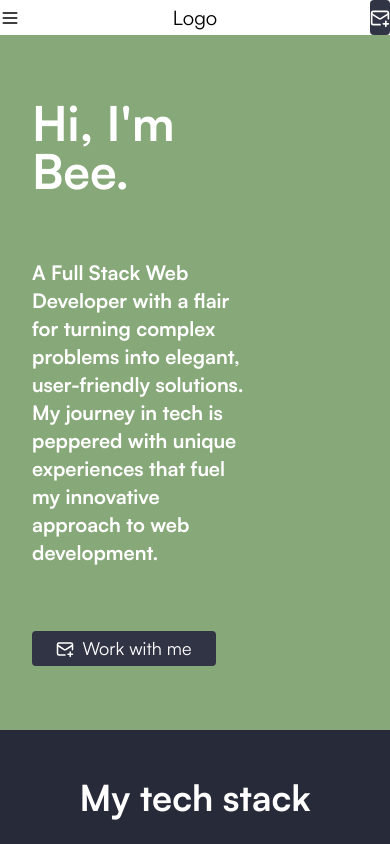
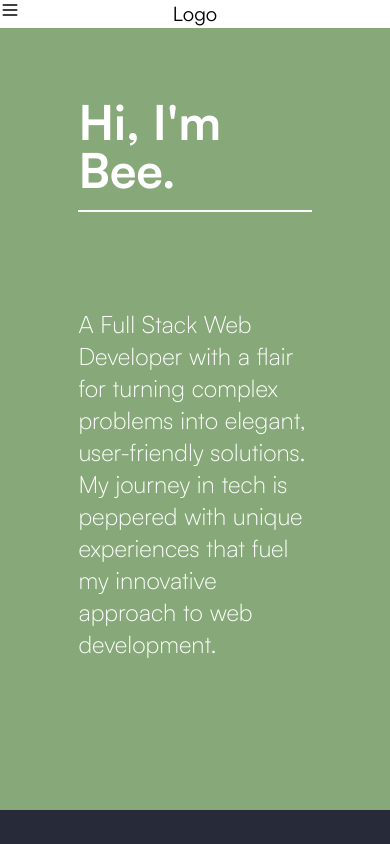
Before and after one commit to MadeOfBees/NextJSPortfolio, a Next.js app: page / in a window 390 px wide. Shown: the top 844 px of the page. Built offline with nearby package versions, Linux system fonts and the light colour scheme.

Commit message:
redesigned homepage

```diff
--- a/src/Components/navbar.tsx
+++ b/src/Components/navbar.tsx
@@ -1,15 +1,17 @@
+"use client";
+
 import React from "react";
 import { LuMailPlus, LuMenu } from "react-icons/lu";
 import { useState, Fragment } from "react";
 import { Menu, Transition } from "@headlessui/react";
+import { IoIosArrowDown } from "react-icons/io";
 
 export default function navbar() {
-  const [currentSearch, setCurrentSearch] = useState("Home");
-  const navArray = ["Home", "About", "Projects"];
+  const [currentSearch, setCurrentSearch] = useState("home");
   const projectsArray = ["Daily Sudoku", "Fretboard Quiz", "Blackjack"];
 
-  const underlineMainRoute = (num: number) => {
-    if (navArray[num] === currentSearch) {
+  const homeUnderlined = (page: string) => {
+    if (page === currentSearch) {
       return "mr-4 border-b-2 border-[#FFA500]";
     }
     return "mr-4";
@@ -20,10 +22,9 @@ export default function navbar() {
       <div className="flex justify-between items-center mx-auto p-4 text-xl fixed w-full z-20 top-0 start-0 bg-white border-b border-[#000000] border-opacity-20 h-[4.7rem]">
         <nav className="hidden md:block items-center ml-4">
           <button className="mr-8 ml-12">Logo</button>
-          <button className={underlineMainRoute(0)}>Home</button>
-          <button className={underlineMainRoute(1)}>About</button>
+          <button className={homeUnderlined("home")}>Home</button>
           <Menu>
-            <Menu.Button className={underlineMainRoute(2)}>
+            <Menu.Button className={homeUnderlined("projects")}>
               Projects
             </Menu.Button>
             <Transition
@@ -35,7 +36,7 @@ export default function navbar() {
               leaveFrom="transform opacity-100 scale-100"
               leaveTo="transform opacity-0 scale-95"
             >
-              <Menu.Items className="absolute top-[3.6rem] left-[18.2rem] w-[9rem] bg-white shadow focus:outline-none border border-[#313445] border-opacity-20">
+              <Menu.Items className="absolute top-[3.6rem] left-[14rem] rounded-[.6rem] px-[2rem] py-[.6rem] space-y-[.6rem] shadow-md bg-[#EBEAED]">
                 {projectsArray.map((project) => (
                   <Menu.Item as="div" key={project}>
                     {project}
@@ -47,31 +48,53 @@ export default function navbar() {
         </nav>
         <div className="md:hidden ml-4">
           <Menu>
-            <Menu.Button className="flex ring-2 ring-[#000000] rounded h-[2.2rem] w-[2.2rem] justify-center items-center">
+            <Menu.Button className="flex ring-2 ring-[#313445] rounded h-[2.2rem] w-[2.2rem] justify-center items-center">
               <LuMenu />
             </Menu.Button>
-            <Menu.Items className="absolute top-[3.6rem] w-[9rem] rounded-sm bg-white shadow focus:outline-none border border-[#313445] border-opacity-20">
+            <Transition
+              as={Fragment}
+              enter="transition ease-out duration-100"
+              enterFrom="transform opacity-0 scale-95"
+              enterTo="transform opacity-100 scale-100"
+              leave="transition ease-in duration-75"
+              leaveFrom="transform opacity-100 scale-100"
+              leaveTo="transform opacity-0 scale-95"
+            >
+              <Menu.Items className="absolute top-[3.8rem] rounded-[.6rem] px-[1rem] py-[.6rem] space-y-[.6rem] shadow-md bg-[#EBEAED]">
                 <Menu.Item as="div" key="Home">
                   Home
                 </Menu.Item>
-              <Menu.Item as="div" key="About">
-                About
-              </Menu.Item>
                 <Menu.Items as="div" key="Projects">
                   <Menu>
-                  <Menu.Button className="focus:outline-none">
+                    <Menu.Button className="focus:outline-none flex items-center">
                       Projects
+                      <IoIosArrowDown className="ml-[.5rem] mt-[.3rem]" />
                     </Menu.Button>
-                  <Menu.Items className="">
+                    <Transition
+                      as={Fragment}
+                      enter="transition ease-out duration-100"
+                      enterFrom="transform opacity-0 scale-95"
+                      enterTo="transform opacity-100 scale-100"
+                      leave="transition ease-in duration-75"
+                      leaveFrom="transform opacity-100 scale-100"
+                      leaveTo="transform opacity-0 scale-95"
+                    >
+                      <Menu.Items className="absolute rounded-[.6rem] px-[1rem] py-[.6rem] space-y-[.6rem] shadow-md bg-[#EBEAED] sm:top-[2.5rem] sm:left-[8.45rem] left-[2.5rem] top-[5.6rem]">
                         {projectsArray.map((project) => (
-                      <Menu.Item as="div" key={project}>
+                          <Menu.Item
+                            as="div"
+                            key={project}
+                            className="whitespace-nowrap"
+                          >
                             {project}
                           </Menu.Item>
                         ))}
                       </Menu.Items>
+                    </Transition>
                   </Menu>
                 </Menu.Items>
               </Menu.Items>
+            </Transition>
           </Menu>
         </div>
         <div className="md:hidden">
--- a/src/app/page.tsx
+++ b/src/app/page.tsx
@@ -2,7 +2,6 @@
 import Head from "next/head";
 import { useState, useEffect } from "react";
 import NavBar from "@/Components/navbar";
-import { LuMailPlus } from "react-icons/lu";
 
 export default function Home() {
   const [email, setEmail] = useState("");
@@ -23,27 +22,18 @@ export default function Home() {
       </Head>
       <main className="w-[100vw]">
         <NavBar />
-        <div className="bg-[#87A878] px-[2rem] min-h-[33rem]">
-          <div className="py-[4rem] md:px-[6.3rem] grid grid-cols-3">
-            <div className="col-start-1 col-span-2 flex-col space-y-[4rem] flex justify-center my-auto">
-              <h1 className="text-5xl font-bold text-white">Hi, I'm Bee.</h1>
-              <h2 className="text-xl font-semibold text-white">
-                A Full Stack Web Developer with a flair for turning complex
-                problems into elegant, user-friendly solutions. My journey in
-                tech is peppered with unique experiences that fuel my innovative
-                approach to web development.
-              </h2>
-              <button className="flex items-center justify-center bg-[#313445] hover:bg-[#42465d] text-white px-3 rounded h-[2.2rem] w-[11.5rem] text-[1.125rem]">
-                <LuMailPlus className="mr-2" />
-                Work with me
-              </button>
-            </div>
-            <div className="col-start-3 col-span-1">
-              <div className="hidden md:block">
-                <img src="/images/pfp.png" alt="Photo of Bee" />
-              </div>
-            </div>
-          </div>
+        <div className="bg-[#87A878] px-[4.9rem] py-[4.4rem] min-h-[33rem] justify-start">
+          <h1 className="text-5xl sm:text-6xl font-bold text-white">
+            Hi, I'm Bee.
+          </h1>
+          <div className="h-[0.1rem] bg-white mt-4"></div>
+          <p className="text-2xl sm:text-3xl text-white mt-4 max-w-[33rem] py-[5rem] font-light">
+            A Full Stack Web Developer with a flair for turning complex problems
+            into elegant, user-friendly solutions. My journey in tech is
+            peppered with unique experiences that fuel my innovative approach to
+            web development.
+          </p>
+          <div className="absolute right-[4rem] top-[21rem] w-[25rem] h-[25rem] bg-white rounded-full hidden lg:block"></div>
         </div>
         <div className="bg-[#272A38] flex flex-col text-white justify-center items-stretch">
           <div className="justify-center px-16 py-12 max-md:px-5">
--- a/tailwind.config.ts
+++ b/tailwind.config.ts
@@ -11,11 +11,6 @@ const config: Config = {
       fontFamily: {
         satoshi: [`var(--font-satoshi)`],
       },
-      backgroundImage: {
-        'gradient-radial': 'radial-gradient(var(--tw-gradient-stops))',
-        'gradient-conic':
-          'conic-gradient(from 180deg at 50% 50%, var(--tw-gradient-stops))',
-      },
     },
   },
 }
```
Lines whose indentation alone changed are shown as unchanged.
